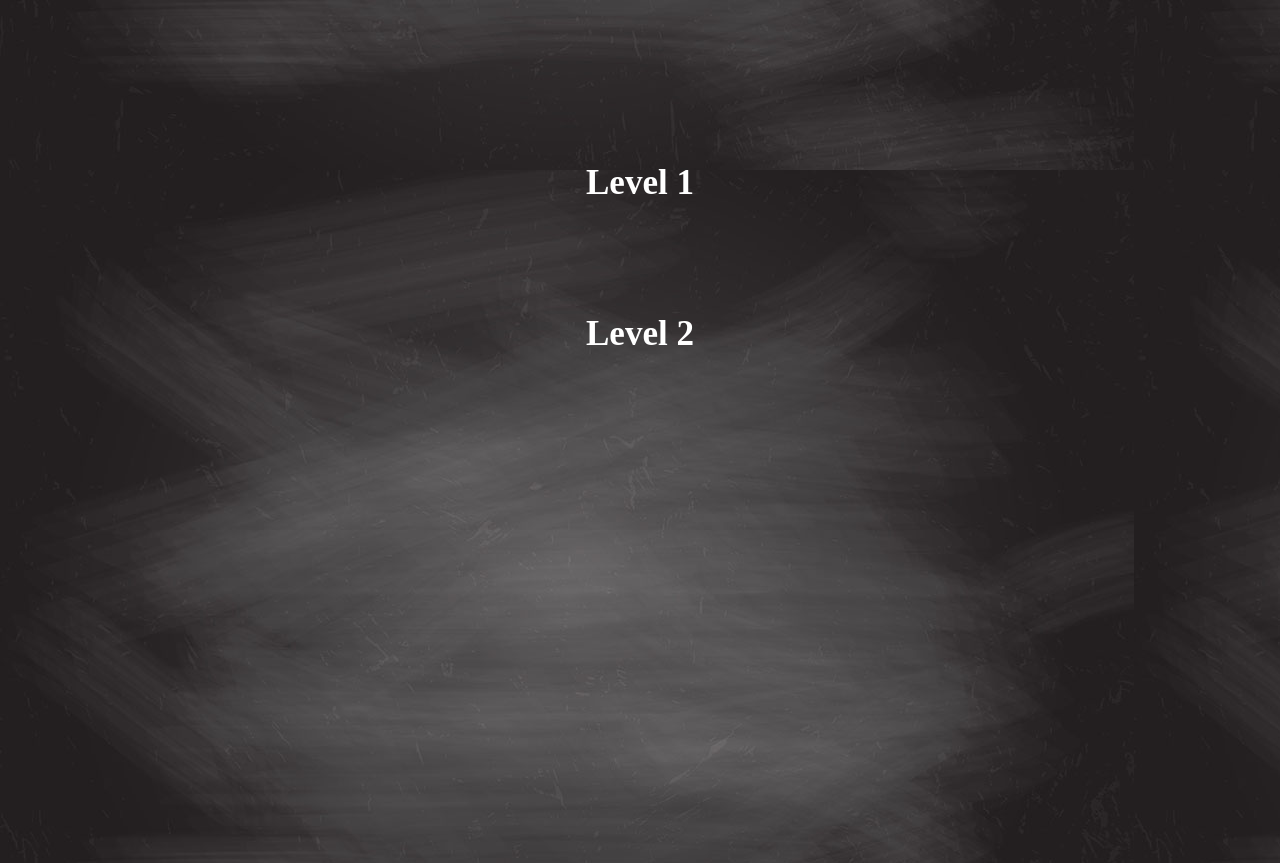
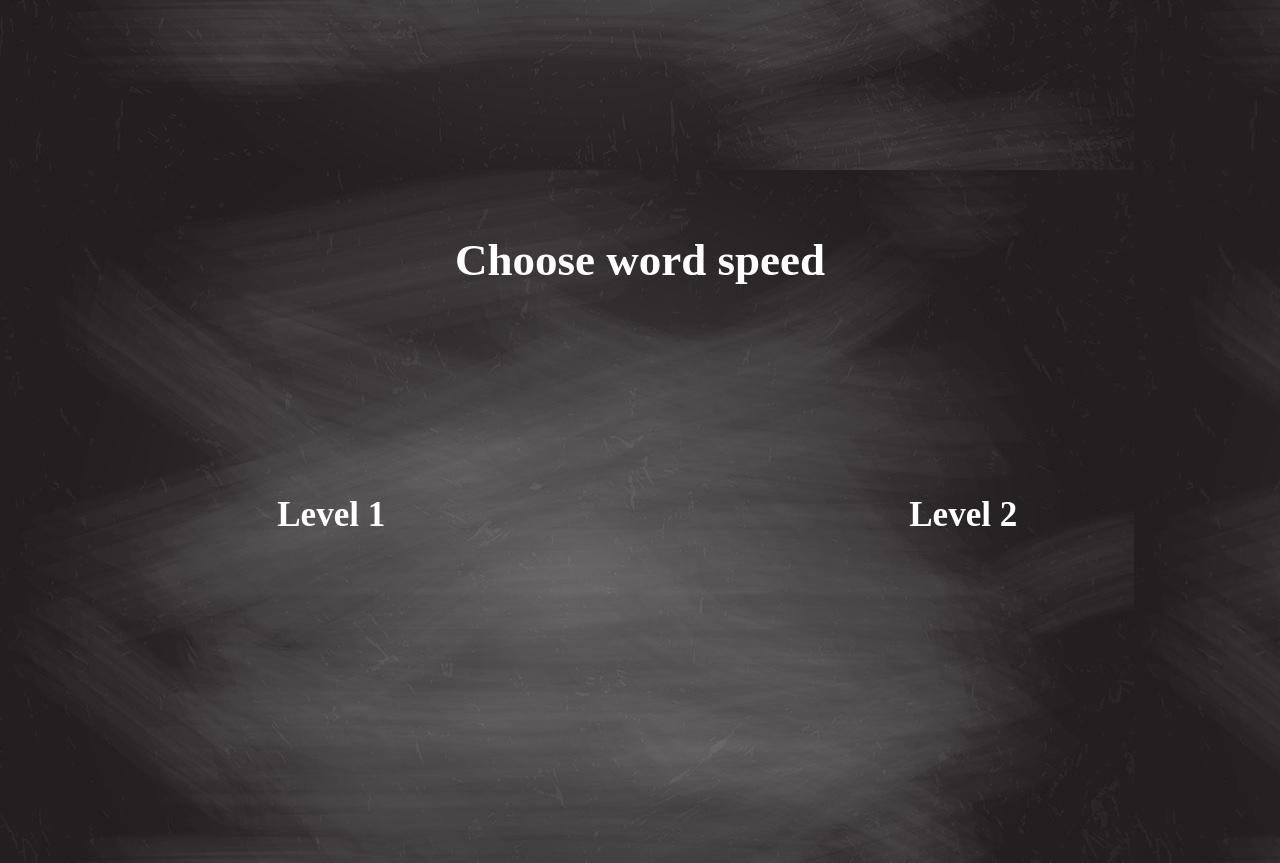
Before and after one commit to imanipaul/speed-type, a plain HTML site: page level-one.html in a window 1280 px wide. Shown: the part 680-1543 px from the top of the page. Drawn offline with nearby package versions, Linux system fonts and the light colour scheme.

Commit message:
Update level page

```diff
--- a/level-one.html
+++ b/level-one.html
@@ -65,13 +65,16 @@
     </div>
 
     <div class="level-screen">
+        <div class='choose'>
+            <h2>Choose word speed</h2>
+        </div>
             <div class='level1'>
                 <h3>Level 1</h3>
-                <h5>Level 1 Description</h5>
+                <h5>Beginner: Slow</h5>
             </div>
             <div class='level2'>
                 <h3>Level 2</h3>
-                <h5>Level 2 Description</h5>
+                <h5>Expert: Fast</h5>
             </div>
 
         <!-- <div class='level-descriptions'>
--- a/main.css
+++ b/main.css
@@ -16,6 +16,10 @@ h1{
     animation:
     typewriter 3s steps(40, end),
     blinking-cursor .5s step-end infinite;
+}
+
+h2{
+    color: white;
 }
 
 @keyframes typewriter{
@@ -205,10 +209,30 @@ input[type=text]:focus {
 }
 
 .level-screen{
+    display: flex;
+    flex-direction: row;
+    flex-wrap: wrap;
     min-height: 100vh;
     justify-content: space-around;
     align-items: center;
     font-size: 30px;
+}
+
+.choose{
+    order: 1;
+    width: 100vw;
+    text-align: center;
+}
+.level1{
+    order: 2;
+    color: white;
+    height: 400px;
+}
+
+.level2{
+    order: 3;
+    color: white;
+    height: 400px;
 }
 
 
@@ -227,13 +251,24 @@ h5{
     opacity: 0;
 }
 
+h3:hover{
+    text-decoration: underline;
+    cursor: pointer;
+}
+
 h3:hover ~ h5{
-    animation: raiseOpacity ease 5s forwards;
+    animation: raiseOpacity ease 3s forwards;
     /* opacity: 1; */
 }
 
-
-
+@keyframes raiseOpacity{
+    from{
+        opacity: 0;
+    }
+    to{
+        opacity: 1;
+    }
+}
 
 
 
@@ -300,15 +335,7 @@ h3:hover ~ h5{
     display: inline-block;
 }
 
-.level1{
-    color: white;
 
-
-}
-
-.level2{
-    color: white;
-}
 
 
 @keyframes changeColor{
```
